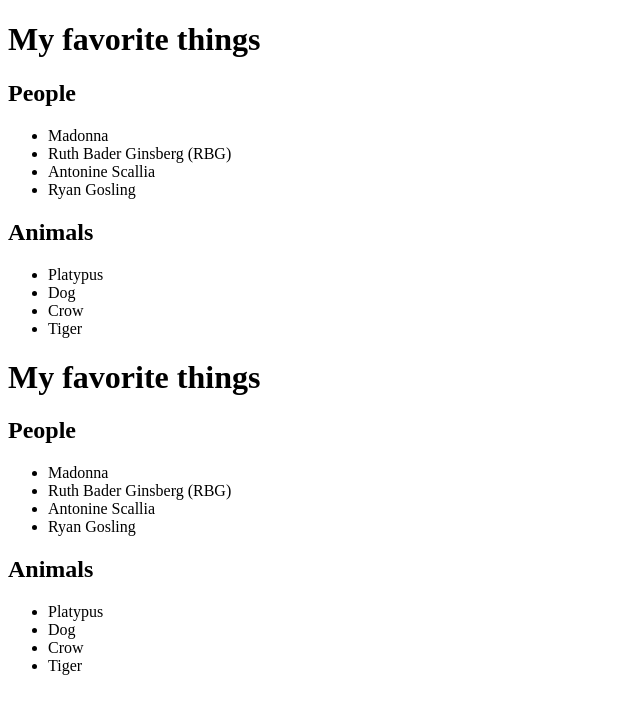
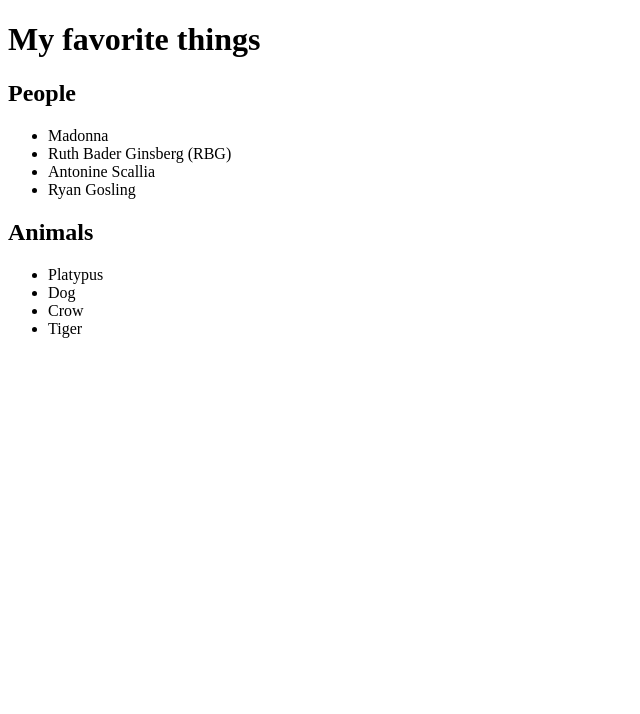
Before and after one commit to katetrahan/my-first-webpage, a plain HTML site: page my-favorite-things.html in a window 1280 px wide. Shown: the whole page, without its empty margins (0-640 px from the left). Drawn offline with Linux system fonts and the light colour scheme.

Commit message:
edit white space

```diff
--- a/my-favorite-things.html
+++ b/my-favorite-things.html
@@ -20,23 +20,4 @@
       <li>Tiger</li>
     </ul>
   </body>
-
-  <body>
-    <h1>My favorite things</h1>
-    <h2>People</h2>
-    <ul>
-      <li>Madonna</li>
-      <li>Ruth Bader Ginsberg (RBG)</li>
-      <li>Antonine Scallia</li>
-      <li>Ryan Gosling</li>
-    </ul>
-    <h2>Animals</h2>
-    <ul>
-      <li>Platypus</li>
-      <li>Dog</li>
-      <li>Crow</li>
-      <li>Tiger</li>
-    </ul>
-  </body>
-
 </html>
```
Also changed, not shown: my-first-webpage.html (+0 -16 lines).
